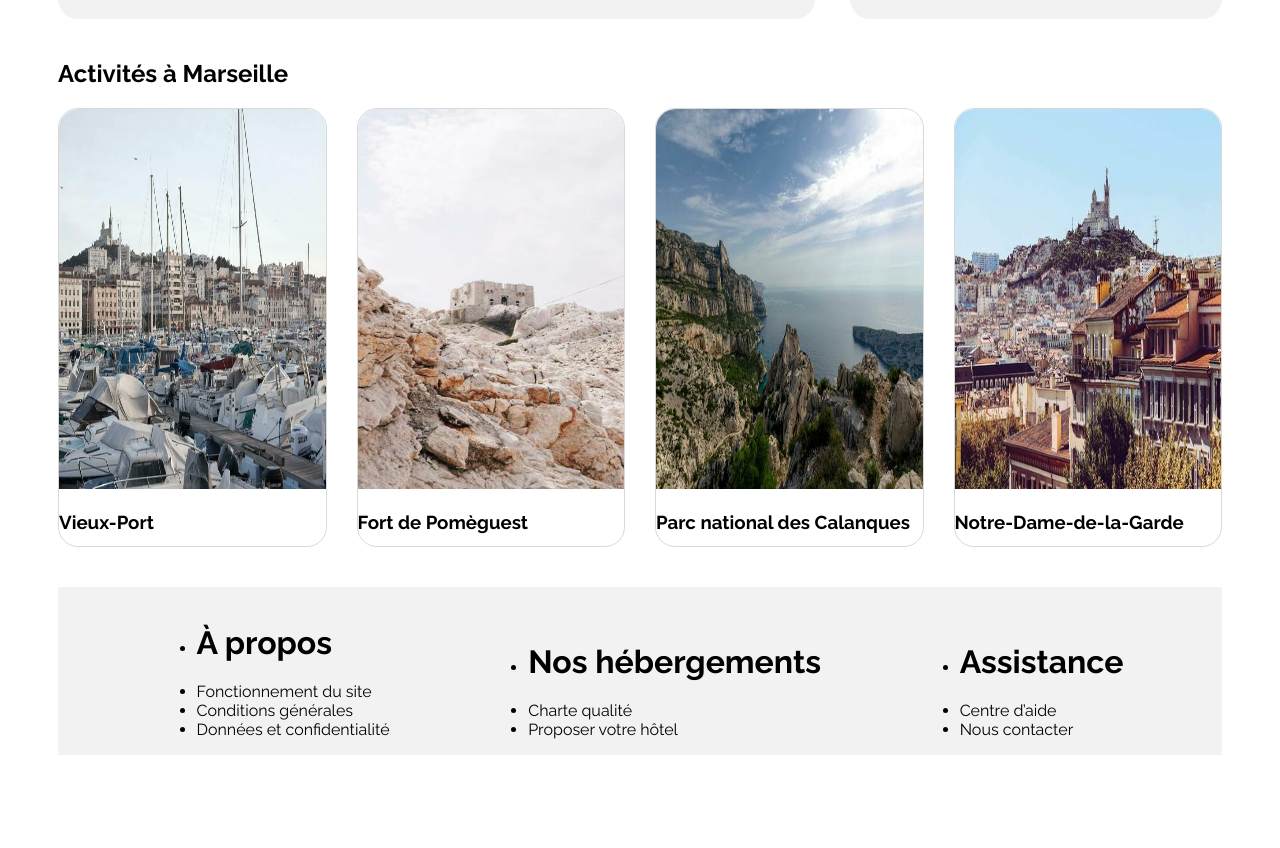
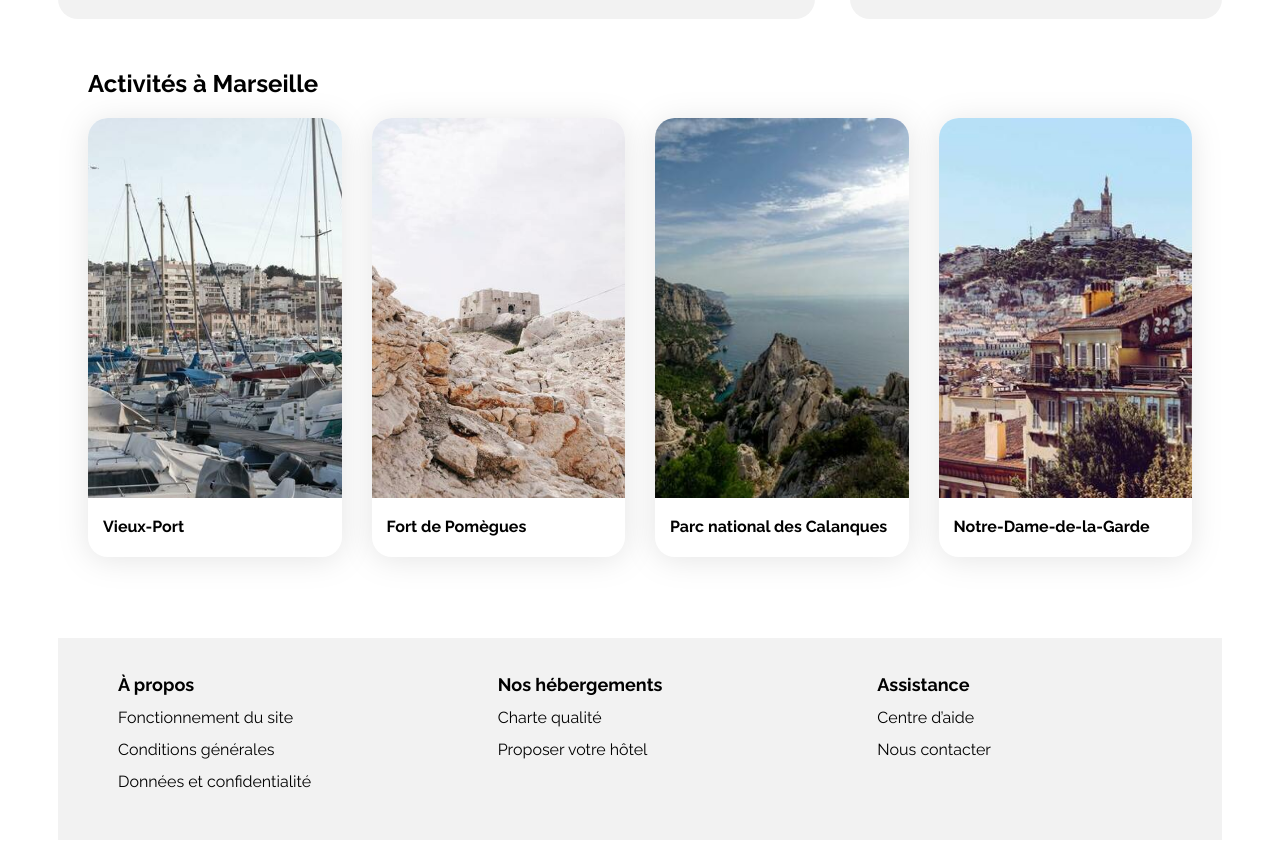
Before and after one commit to n3lss/booki-starter-code, a plain HTML site: page index.html in a window 1280 px wide. Shown: the part 1119-1967 px from the top of the page. Before the commit the page ends 1882 px from the top, so only its background shows below. Drawn offline with Linux system fonts and the light colour scheme.

Commit message:
modification du style du footer est de la card activité

```diff
--- a/css/style.css
+++ b/css/style.css
@@ -56,7 +56,9 @@ header {
 .neutral-star {
     color: var(--main-bg-color);
 }
-
+ul {
+    list-style: none;
+}
 
 /* header*/
 header {
@@ -379,12 +381,14 @@ header {
 /* activiter */
 
 .activiter {
-    margin-top: 40px;
-    margin: 40px 0px 40px 0px;
+    width:  1,340px;
+    height: 559.02px;
+    padding: 30px;
+    gap: 30px;
+
 }
 
 .activiter div {
-
     display: flex;
     width:  100%;
     height: 439px;
@@ -393,9 +397,15 @@ header {
 }
 
 .activiter article {
+    justify-content: center;
     width: 23%;
-    border: 1px solid rgba(217, 217, 217, 1);
-    border-radius: 20px 20px 20px 20px
+    border: 1px none rgba(217, 217, 217, 1);
+    padding: 0%;
+}
+
+.activiter h4 {
+    margin: 0;
+    padding: 15px;
 }
 
 .activiter img {
@@ -406,13 +416,38 @@ header {
 /* footer */
 
 footer {
+    display: flex;
+    width: 100%;
+    background-color: var(--main-bg-color);
+    box-sizing: border-box;
+    padding: 20px;
+    gap: 15px;
+}
+.bas-page ul {
+    width: 33%;/*
+    padding: 0 0 0 5px;
+    margin-left: 10px; */
+}
+.bas-page ul li {
+    margin: 13px 0px 13px 0px;
+}
+.bas-page ul li:nth-child(1) {
+    margin-top: 0;
+    font-weight: bold;
+    font-size: 18px;
+    font-weight: 700;
+    line-height: 21px;
+    letter-spacing: 0em;
+    text-align: left;
+}
+.bas-page ul li:nth-child(n+2) {
+    font-size: 16px;
+    font-weight: 400;
+    line-height: 19px;
+    letter-spacing: 0em;
+    text-align: left;
+}
 
-    display: flex;
-    align-items: end;
-    width: 100%;
-    justify-content: space-evenly;
-    background-color: var(--main-bg-color);
-}
 /* Le code ci-dessous correspond à la version responsive uniquement */
 
 /****** Media queries ***********/
--- a/index.html
+++ b/index.html
@@ -334,44 +334,43 @@
                 <section class="activiter">
                     <h2>Activités à Marseille</h2>
                     <div>
-                        <article class="card-ativiter">
+                        <article class="card">
                             <img src="/images/activites/reno-laithienne.jpg" alt="Vieux-port">
-                            <h3>Vieux-Port</h3>
+                            <h4>Vieux-Port</h4>
                         </article>
-                        <article class="card-ativiter">
+                        <article class="card">
                             <img src="/images/activites/paul-hermann.jpg" alt="fort de Poméguest">
-                            <h3>Fort de Pomèguest</h3>
+                            <h4>Fort de Pomègues</h4>
                         </article>
-                        <article class="card-ativiter">
+                        <article class="card">
                             <img src="/images/activites/kilyan-sockalingum.jpg" alt="parc national des calanques">
-                            <h3>Parc national des Calanques</h3>
+                            <h4>Parc national des Calanques</h4>
                         </article>
-                        <article class="card-ativiter">
+                        <article class="card">
                             <img src="/images/activites/florian-wehde.jpg" alt="Notre-Dame-de-la-Garde">
-                            <h3>Notre-Dame-de-la-Garde</h3>
+                            <h4>Notre-Dame-de-la-Garde</h4>
                         </article>
                     </div>
                 </section>
-				<footer>
+			</main>
+			<footer class="bas-page">
                 <ul>
-                        <li><h1>À propos</h1></li>
+                    <li>À propos</li>
                     <li>Fonctionnement du site</li>
                     <li>Conditions générales </li>
                     <li>Données et confidentialité</li>
                 </ul>
                 <ul>
-                        <li><h1>Nos hébergements</h1></li>
+                    <li>Nos hébergements</li>
                     <li>Charte qualité</li>
                     <li>Proposer votre hôtel</li>
                 </ul>
                 <ul>
-                        <li><h1>Assistance</h1></li>
+                    <li>Assistance</li>
                     <li>Centre d’aide</li>
                     <li>Nous contacter</li>
                 </ul>
             </footer>
-			</main>
-			<footer></footer>
 		</div>
 	</body>
 </html>
```
Lines whose indentation alone changed are shown as unchanged.
